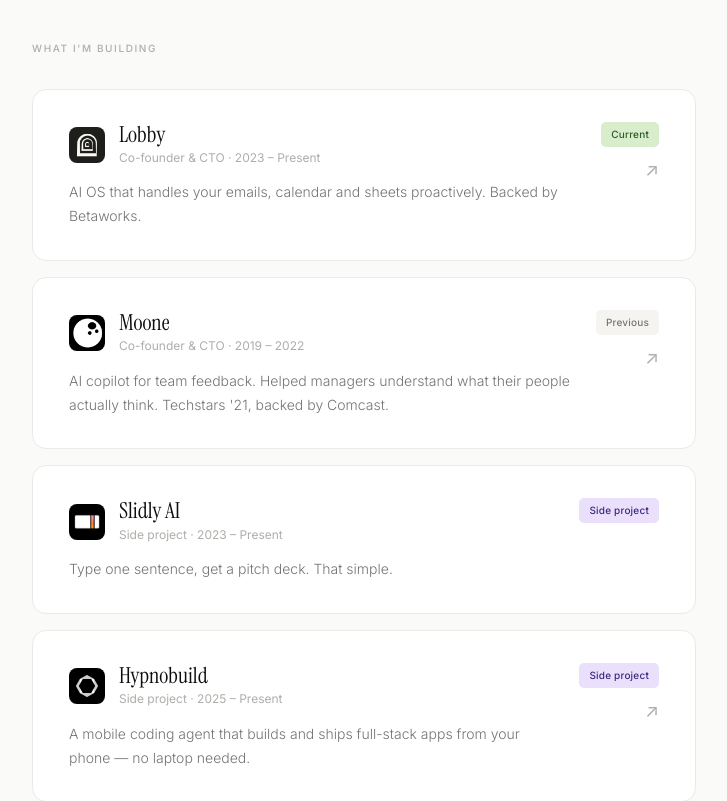
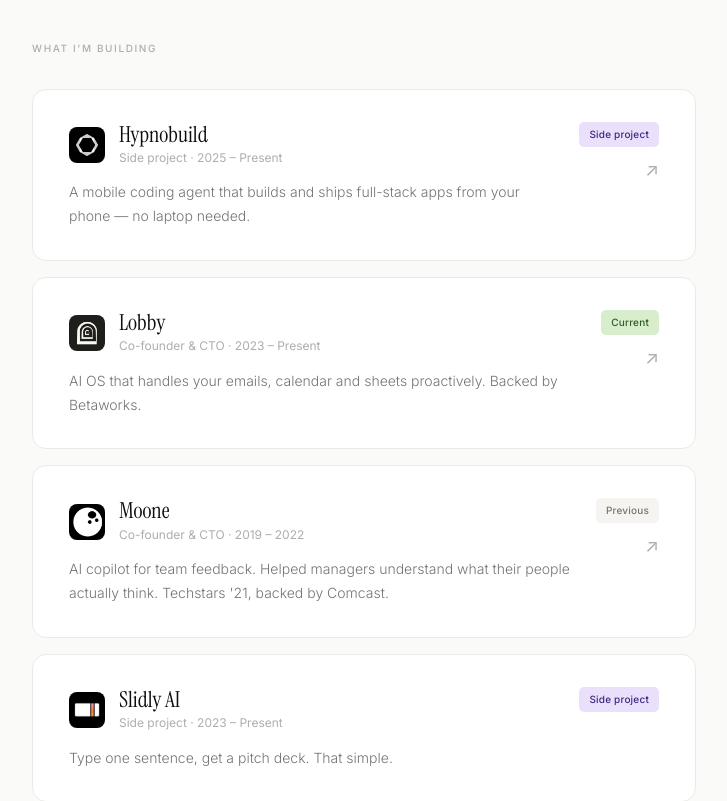
Before and after one commit to nicowcbg/personal-website, a React (Vite) app: page / in a window 1280 px wide. Shown: the part 1320-2121 px from the top of the page, without its empty margins (276-1003 px from the left). Built offline with nearby package versions, Linux system fonts and the light colour scheme.

Commit message:
Great put it first in the project list

```diff
--- a/src/App.jsx
+++ b/src/App.jsx
@@ -56,6 +56,15 @@
 
 const VENTURES = [
   {
+    name: 'Hypnobuild',
+    logo: hypnobuildLogo,
+    role: 'Side project · 2025 – Present',
+    desc: 'A mobile coding agent that builds and ships full-stack apps from your phone — no laptop needed.',
+    url: 'https://hypnobuild.com',
+    badge: 'side',
+    badgeLabel: 'Side project',
+  },
+  {
     name: 'Lobby',
     logo: lobbyLogo,
     role: 'Co-founder & CTO · 2023 – Present',
@@ -79,15 +88,6 @@
     role: 'Side project · 2023 – Present',
     desc: 'Type one sentence, get a pitch deck. That simple.',
     url: null,
-    badge: 'side',
-    badgeLabel: 'Side project',
-  },
-  {
-    name: 'Hypnobuild',
-    logo: hypnobuildLogo,
-    role: 'Side project · 2025 – Present',
-    desc: 'A mobile coding agent that builds and ships full-stack apps from your phone — no laptop needed.',
-    url: 'https://hypnobuild.com',
     badge: 'side',
     badgeLabel: 'Side project',
   },
```
